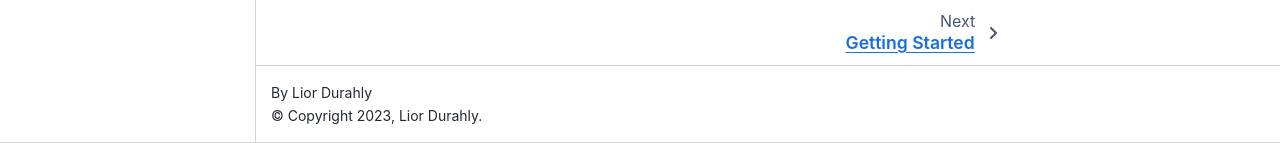
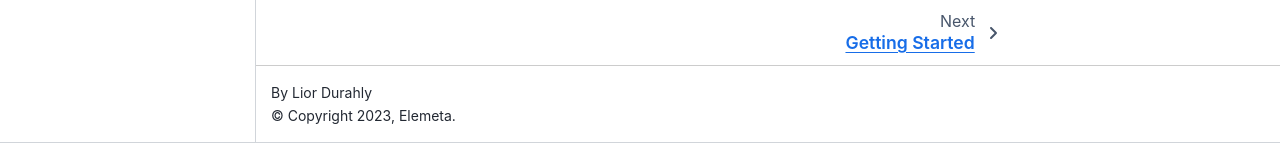
Before and after one commit to superwise-ai/elemeta, a Sphinx documentation site: the page built from docs/index.rst, in a window 1280 px wide and 900 px high, scrolled down 891 px. Shown: the part 757-900 px from the top of the window. Built offline with Sphinx 7.4.7 and the Sphinx Book theme 1.1.4, drawn with Linux system fonts in a browser that asks for light colours.

Commit message:
chore(docs): add favicon to docs and update copyright

```diff
--- a/docs/conf.py
+++ b/docs/conf.py
@@ -12,7 +12,7 @@
 sys.path.insert(0, os.path.abspath(".."))
 
 project = 'Elemeta'
-copyright = '2023, Lior Durahly'
+copyright = '2023, Elemeta'
 author = 'Lior Durahly'
 
 # -- General configuration ---------------------------------------------------
@@ -28,5 +28,6 @@
 # -- Options for HTML output -------------------------------------------------
 # https://www.sphinx-doc.org/en/master/usage/configuration.html#options-for-html-output
 
+html_favicon = './images/elemeta_favicon_blue.png'
 
 html_theme = 'sphinx_book_theme'
```
Also changed, not shown: docs/images/elemeta_favicon_blue.png (added).
